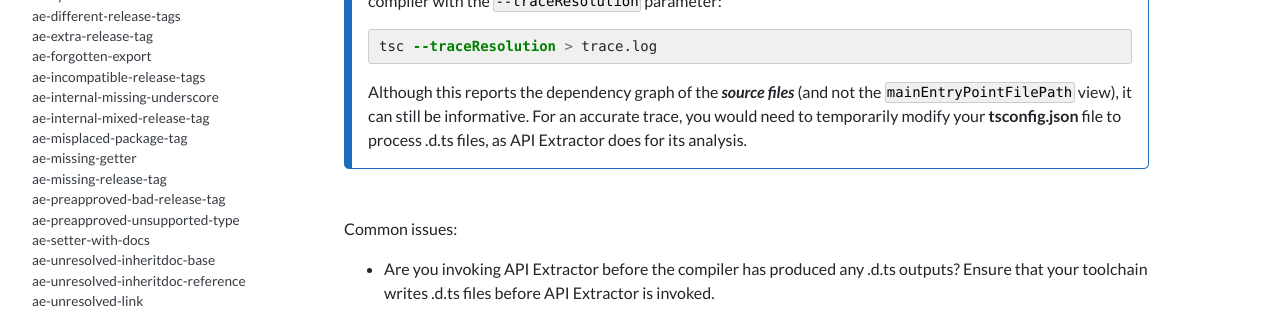
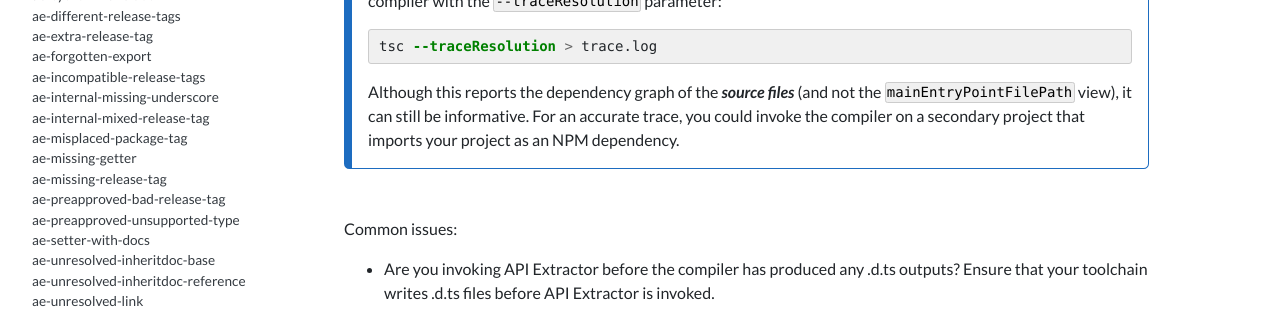
Before and after one commit to microsoft/api-extractor.com-website, a Jekyll site: the page built from pages/messages/ae-wrong-input-file-type.md, in a window 1280 px wide and 900 px high, scrolled down 707 px. Shown: the part 178-487 px from the top of the window. Built offline with Jekyll 4.4.1, drawn with Linux system fonts in a browser that asks for light colours; nearby versions of some CDN libraries; comment, search, counter and statistics services are not loaded.

Commit message:
Correct the advice, since API Extractor does not modify tsconfig.json

````diff
--- a/pages/messages/ae-wrong-input-file-type.md
+++ b/pages/messages/ae-wrong-input-file-type.md
@@ -36,8 +36,8 @@
 > ```
 >
 > Although this reports the dependency graph of the ***source files*** (and not the `mainEntryPointFilePath`
-> view), it can still be informative.  For an accurate trace, you would need to temporarily modify
-> your **tsconfig.json** file to process .d.ts files, as API Extractor does for its analysis.
+> view), it can still be informative.  For an accurate trace, you could invoke the compiler on
+> a secondary project that imports your project as an NPM dependency.
 
 Common issues:
 
````
